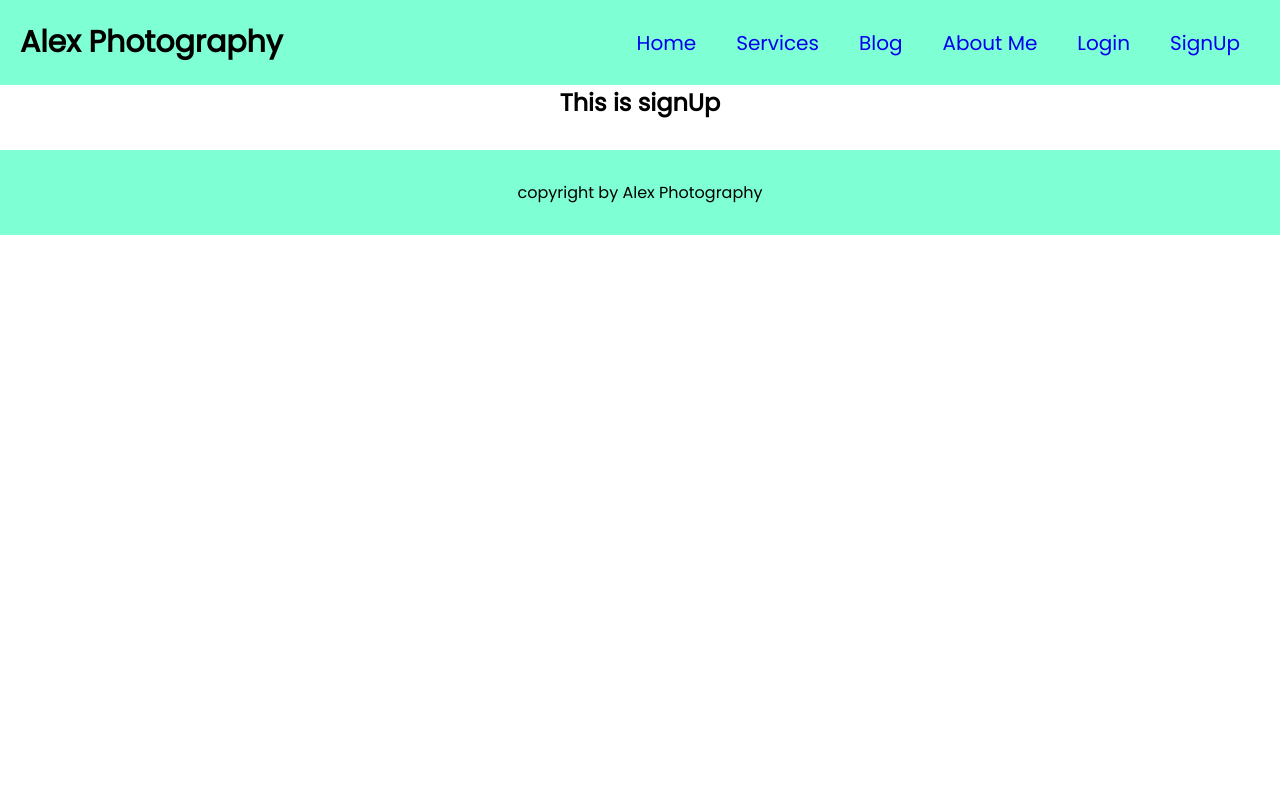
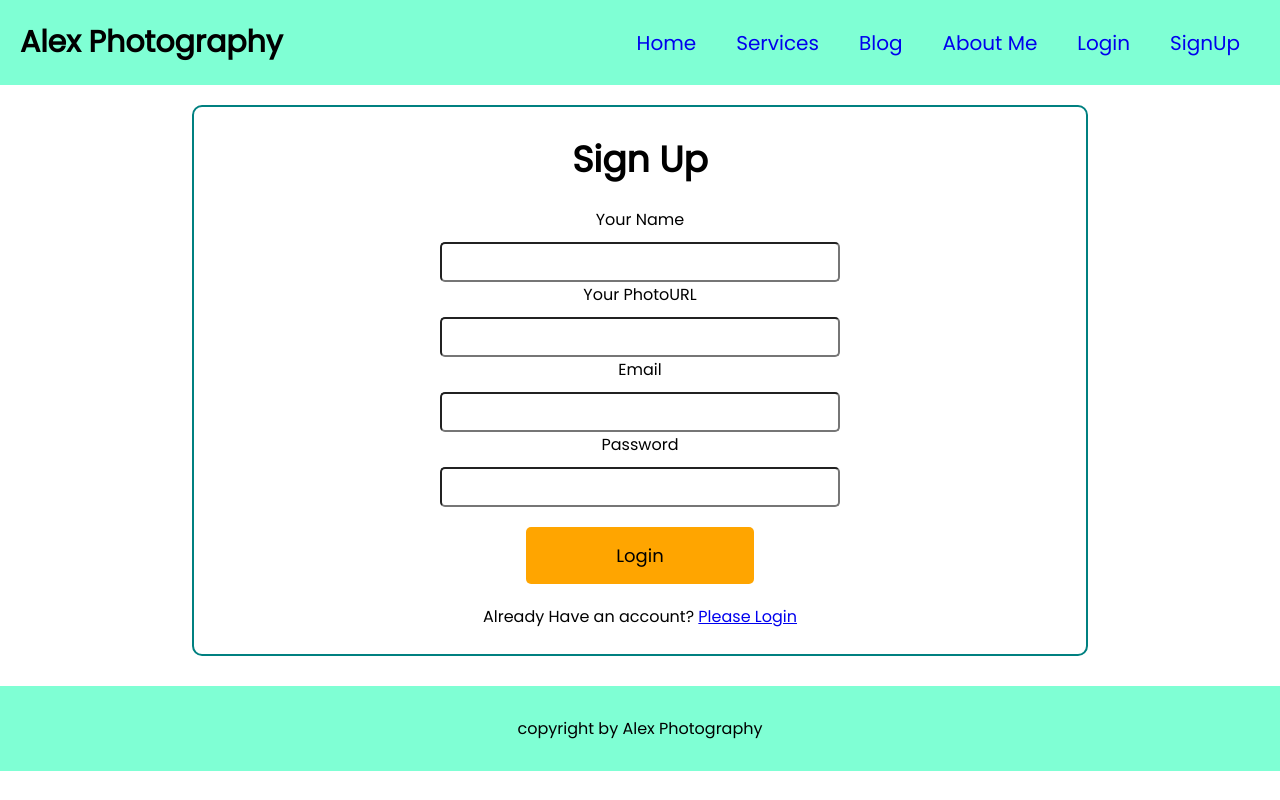
Before and after one commit to raju-miah/alex-photography-client, a React (Create React App) app: page /signup in a window 1280 px wide. Built offline with nearby package versions, Linux system fonts and the light colour scheme.

Commit message:
style signup field

```diff
--- a/src/components/Login/Login.css
+++ b/src/components/Login/Login.css
@@ -30,6 +30,8 @@
     width: 400px;
     height: 40px;
     margin-top: 10px;
+    padding: 5px;
+    border-radius: 5px;
 }
 
 .btn-login {
--- a/src/components/SignUp/SignUp.js
+++ b/src/components/SignUp/SignUp.js
@@ -1,9 +1,31 @@
 import React from 'react';
+import { Link } from 'react-router-dom';
+import './SignUp.css';
 
 const SignUp = () => {
     return (
-        <div>
-            <h2>This is signUp</h2>
+        <div className='from-container'>
+            <h2 className='login-text'>Sign Up</h2>
+            <form className='form'>
+                <div className="form-control">
+                    <label htmlFor="email">Your Name</label>
+                    <input type="text" name="name" required />
+                </div>
+                <div className="form-control">
+                    <label htmlFor="email">Your PhotoURL</label>
+                    <input type="text" name="photoURL" required />
+                </div>
+                <div className="form-control">
+                    <label htmlFor="email">Email</label>
+                    <input type="email" name="email" required />
+                </div>
+                <div className="form-control">
+                    <label htmlFor="password">Password</label>
+                    <input type="password" name="password" required />
+                </div>
+                <input className='btn-login' type="submit" value="Login" />
+            </form>
+            <p className='new-u'>Already Have an account? <Link to="/login">Please Login</Link></p>
         </div>
     );
 };
```
